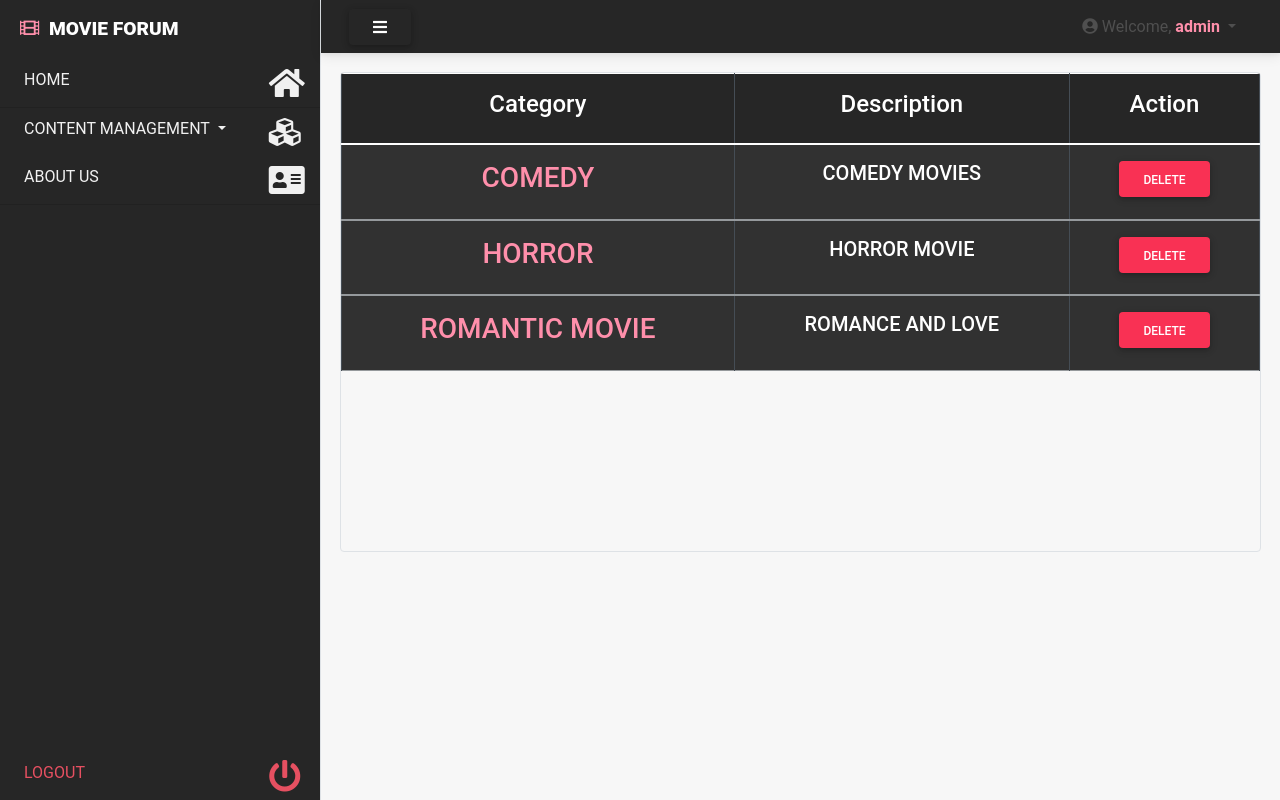
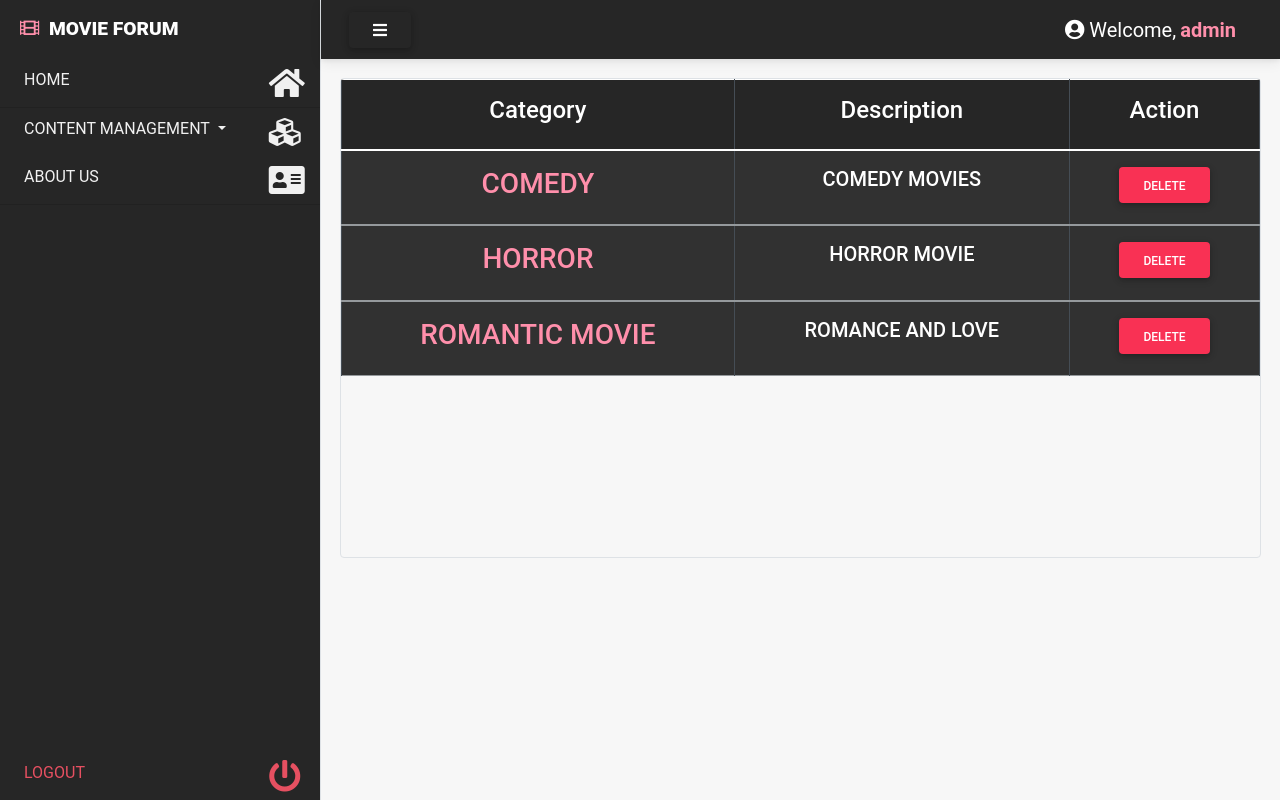
Before and after one commit to lquinto13/MovieForum, a PHP site: page /index.php in a window 1280 px wide. Run offline with PHP 8.4, Linux system fonts and the light colour scheme; a user stored in the database is signed in; data comes from the database, SQL or seed files in the repository.

Commit message:
removed dropdown from account name in the header

```diff
--- a/header.php
+++ b/header.php
@@ -69,15 +69,10 @@ if (isset($_GET['logout'])) {
       <!-- Right elements -->
       <div class="d-flex align-items-center">
         <!-- User -->
-        <a class="text-reset me-3 dropdown-toggle" href="" id="navbarDropdownMenuLink" role="button" data-mdb-toggle="dropdown" aria-expanded="false">
-          <i class="fas fa-user-circle"></i>
-          Welcome, <strong style="color: #FF8FAB;"><?php echo $_SESSION['username']; ?></strong>
-        </a>
-        <ul class="dropdown-menu dropdown-menu-end" aria-labelledby="navbarDropdownMenuLink">
-          <li>
-            <a class="dropdown-item" href="index.php?logout='1'" style="color: #F93154;">Logout</a>
-          </li>
-        </ul>
+        <span class="navbar-brand">
+          <i class="fas fa-user-circle" style="padding-right: 5px;"></i>
+          Welcome, <strong style="color: #FF8FAB; padding-left: 4px"><?php echo $_SESSION['username']; ?></strong>
+        </span>
       </div>
       <!-- Right elements -->
     </div>
```
